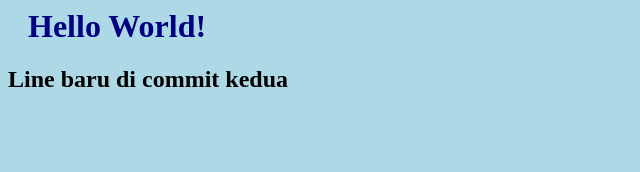
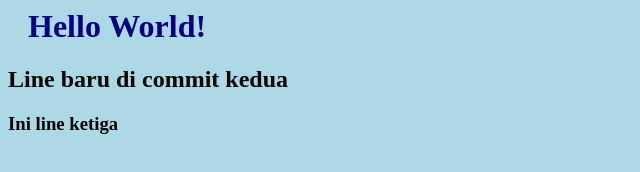
Before and after one commit to mfayaadhh/blajar-git, a plain HTML site: page index.html in a window 1280 px wide. Shown: the whole page, without its empty margins (0-640 px from the left). Drawn offline with Linux system fonts and the light colour scheme.

Commit message:
Tambah line ketiga di branch baru

```diff
--- a/index.html
+++ b/index.html
@@ -8,5 +8,6 @@
 <body>
     <h1>Hello World!</h1>
     <h2>Line baru di commit kedua</h2>
+    <h3>Ini line ketiga</h3>
 </body>
 </html>
```
